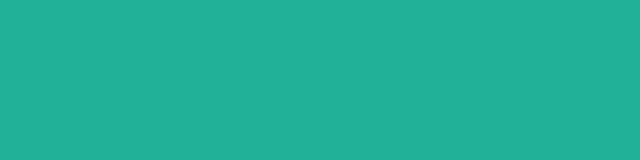
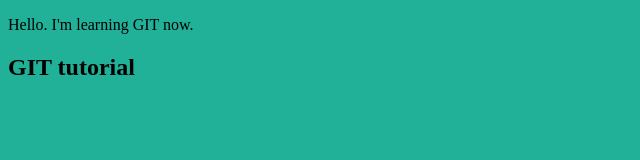
Before and after one commit to hmarat/gittest, a plain HTML site: page index.html in a window 1280 px wide. Shown: the whole page, without its empty margins (0-640 px from the left). Drawn offline with Linux system fonts and the light colour scheme.

Commit message:
first changes

```diff
--- a/index.html
+++ b/index.html
@@ -8,6 +8,7 @@
     <link rel="stylesheet" type="text/css" href="css/style.css">
 </head>
 <body>
-
+    <p>Hello. I'm learning GIT now.</p>
+    <h2>GIT tutorial</h2>
 </body>
 </html>
```
